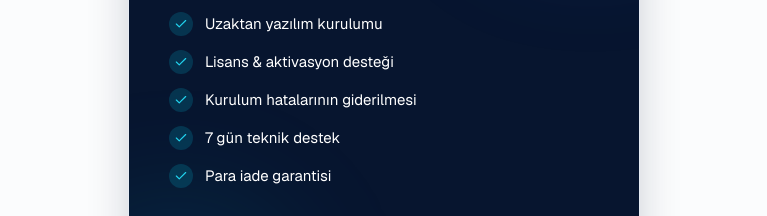
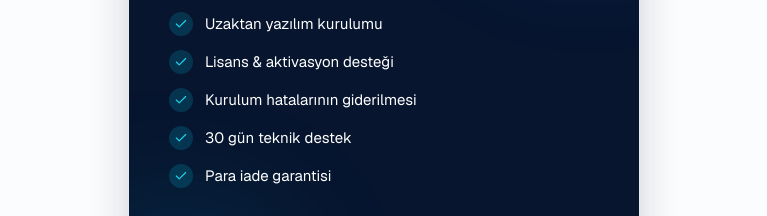
Before and after one commit to ismail-dmn/programkur-landing-page, a Next.js app: page / in a window 1280 px wide. Shown: the part 7640-7856 px from the top of the page, without its empty margins (256-1023 px from the left). Built offline with nearby package versions, Linux system fonts and the light colour scheme.

Commit message:
Change support duration from 7 to 30 days

```diff
--- a/components/pricing.tsx
+++ b/components/pricing.tsx
@@ -7,7 +7,7 @@ const included = [
   "Uzaktan yazılım kurulumu",
   "Lisans & aktivasyon desteği",
   "Kurulum hatalarının giderilmesi",
-  "7 gün teknik destek",
+  "30 gün teknik destek",
   "Para iade garantisi",
 ]
 
```
